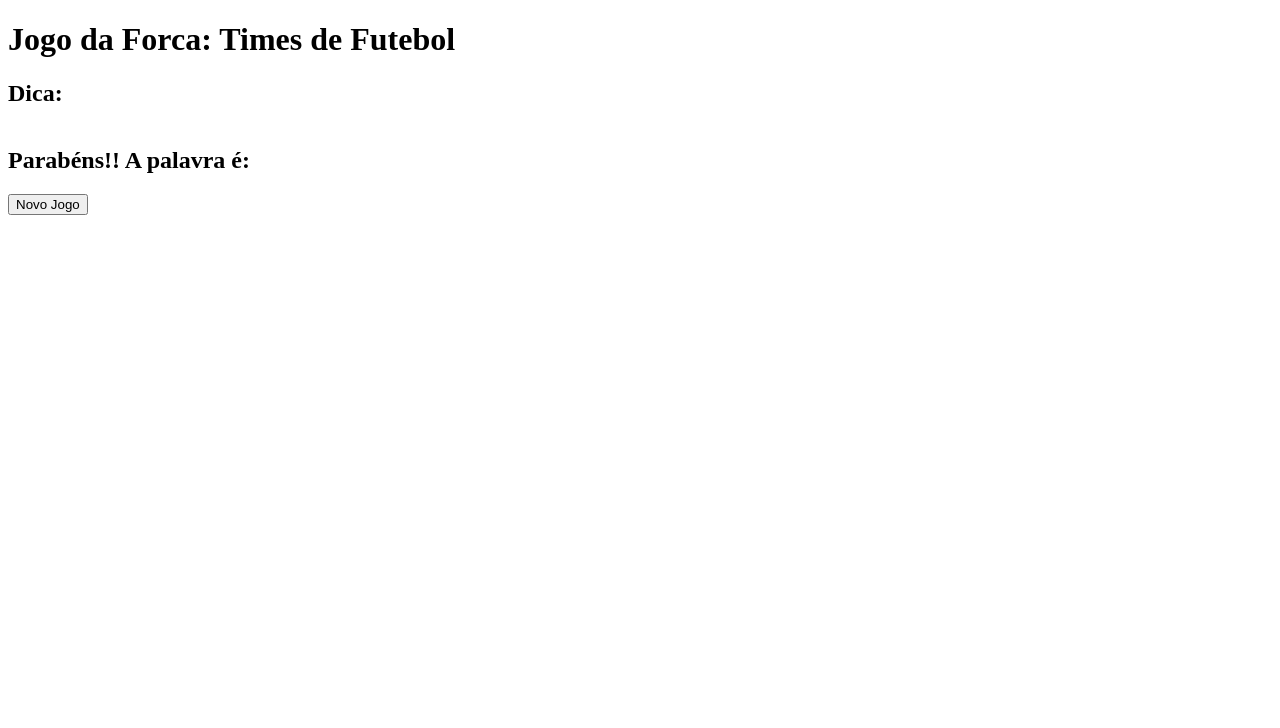
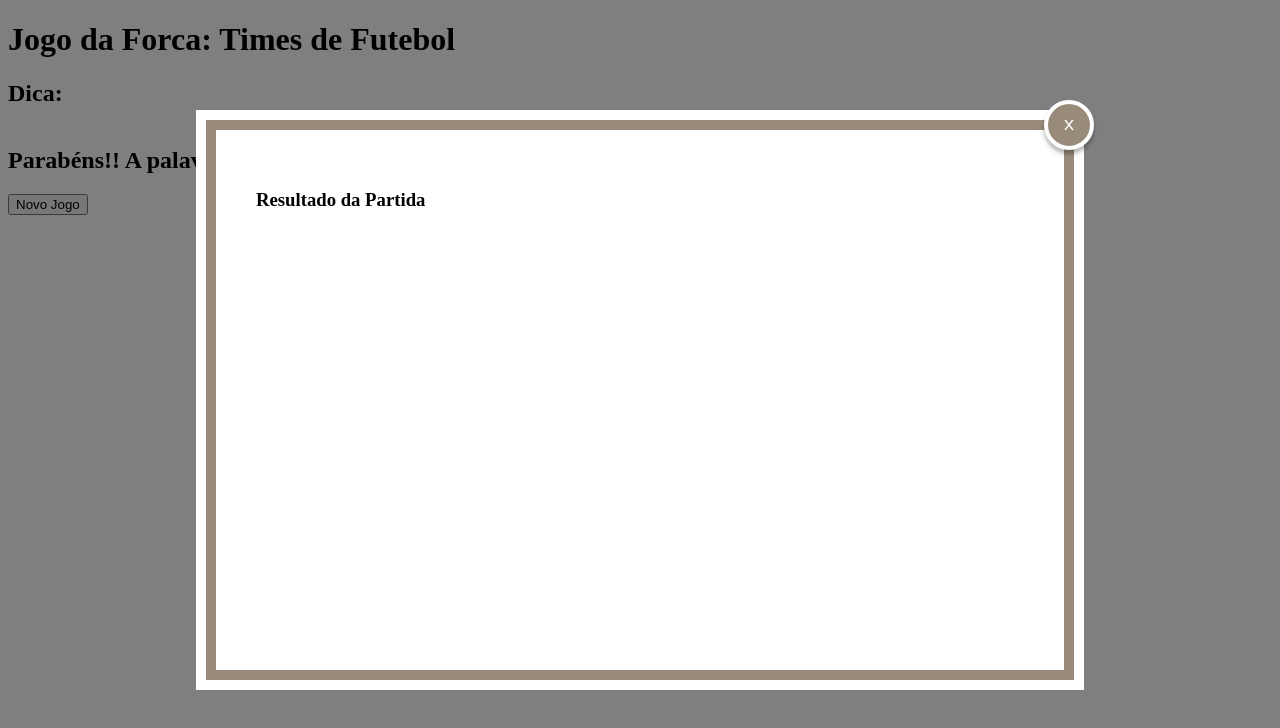
Before and after one commit to gelira/jogo-da-forca-coders, a plain HTML site: page frontend/index.html in a window 1280 px wide. Drawn offline with Linux system fonts and the light colour scheme; no server answers.

Commit message:
adicionando Modal

```diff
--- a/frontend/css/style.css
+++ b/frontend/css/style.css
@@ -25,3 +25,63 @@
 main > div {
   margin-bottom: 20px;
 }
+
+/* CSS Modal */
+.modal-container {
+  width: 100vw;
+  height: 100vh;
+  background: rgba(0,0,0,.5);
+  position: fixed;
+  top: 0px;
+  left: 0px;
+  z-index: 2000;
+  display: none;
+  justify-content: center;
+  align-items: center;
+}
+
+  .modal-container.mostrar {
+    display: flex;
+  }
+
+.modal {
+  background: white;
+  width: 60%;
+  min-width: 300px;
+  height: 460px;
+  padding: 40px;
+  border: 10px solid #988b7a;
+  box-shadow: 0 0 0 10px white;
+  position: relative;
+}
+
+@keyframes modal {
+    from{
+        opacity: 0;
+        transform: translate3d(0, -60px, 0); /* Animação de caida */
+    }
+    to{
+        opacity: 1;
+        transform: translate3d(0, 0, 0);
+    }
+}
+
+.mostrar .modal {
+    animation: modal .3s;
+}
+
+.fechar {
+    position: absolute;
+    font-size: 1.2em;
+    top: -30px;
+    right: -30px;
+    width: 50px;
+    height: 50px;
+    border-radius: 50%;
+    border: 4px solid white;
+    background: #988b7a;
+    color: white;
+    font-family: "PT Mono", monospace;
+    cursor: pointer;
+    box-shadow: 0 4px 4px 0 rgba(0,0,0,.3);
+}
--- a/frontend/index.html
+++ b/frontend/index.html
@@ -1,11 +1,11 @@
 <!DOCTYPE html>
 <html lang="pt-br">
   <head>
-  <meta charset="UTF-8">
-  <meta http-equiv="X-UA-Compatible" content="IE=edge">
-  <meta name="viewport" content="width=device-width, initial-scale=1.0">
+    <meta charset="UTF-8" />
+    <meta http-equiv="X-UA-Compatible" content="IE=edge" />
+    <meta name="viewport" content="width=device-width, initial-scale=1.0" />
     <title>Jogo da Forca</title>
-  <link rel="stylesheet" href="css/style.css">
+    <link rel="stylesheet" href="css/style.css" />
   </head>
   <body>
     <main>
@@ -18,7 +18,7 @@
       <div id="tentativas-container">
         <div id="vidas"></div>
         <label for="letra-tentativa">Digite uma letra (sem acento):</label>
-      <input type="text" id="letra-tentativa" maxlength="1">
+        <input type="text" id="letra-tentativa" maxlength="1" />
         <button id="btn-tentar">Tentar</button>
       </div>
       <div>
@@ -26,6 +26,16 @@
         <button id="novo-jogo">Novo Jogo</button>
       </div>
     </main>
+
+    <div id="modal-result" class="modal-container">
+      <div class="modal">
+        <button class="fechar">x</button>
+        <h3 class="subtitle">Resultado da Partida</h3>
+      </div>
+    </div>
+
+
+
     <script type="module" src="js/main.js"></script>
   </body>
 </html>
--- a/frontend/js/main.js
+++ b/frontend/js/main.js
@@ -13,3 +13,25 @@ window.addEventListener('load', () => {
   tentativa.render();
   resultado.render();
 });
+
+
+function iniciaModal(modalID) {
+
+      const modal = document.getElementById(modalID);
+      if(modal) {
+          modal.classList.add('mostrar');
+          modal.addEventListener('click', (e) => {
+              if(e.target.id == modalID || e.target.className == 'fechar') {
+                  modal.classList.remove('mostrar');
+
+              }
+          });
+      }
+  }
+
+ iniciaModal('modal-result');
+
+
+
+//const logo = document.querySelector('.logo');
+  //  logo.addEventListener('click', () => iniciaModal('modal-result'));
```
Lines whose indentation alone changed are shown as unchanged.
